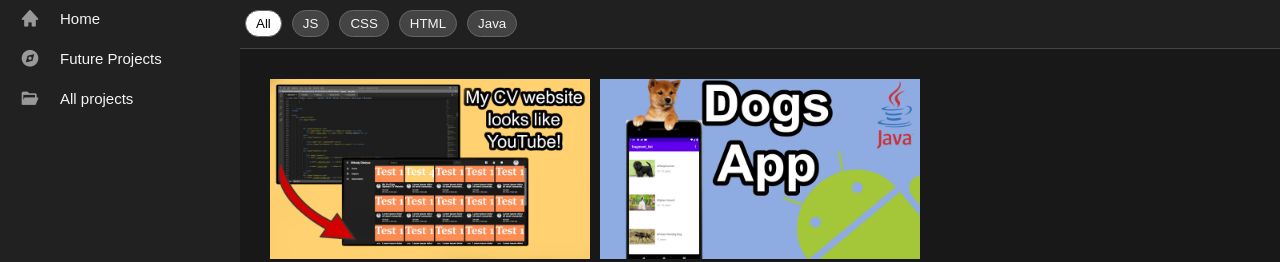
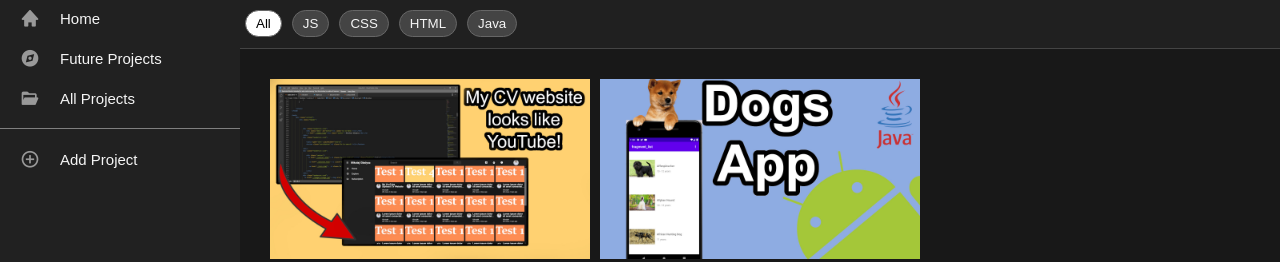
Before and after one commit to MikolajGladysz/Cv-website, an Eleventy site: page src/index.njk in a window 1280 px wide. Shown: the part 52-314 px from the top of the page. Built offline with nearby package versions, Linux system fonts and the light colour scheme; Eleventy itself is replaced by a stand-in of ours; files that its build step writes are made by us from their sources.

Commit message:
Added "add project" button to sidebar

```diff
--- a/src/_includes/sidebar.njk
+++ b/src/_includes/sidebar.njk
@@ -14,9 +14,15 @@
 
                 </li>
 
+                <li class="line">
+                    <a href="/allProjects">
+                        <button class="sideBtn"><span class='bx bxs-folder-open'></span>All Projects</button>
+                    </a>
+
+                </li>
                 <li>
-                    <a href="/allProjects">
-                        <button class="sideBtn"><span class='bx bxs-folder-open'></span>All projects</button>
+                    <a href="/admin">
+                        <button class="sideBtn"><span class='bx bx-plus-circle'></span>Add Project</button>
                     </a>
 
                 </li>
```
Also changed, not shown: public/aboutme/index.html, public/allProjects/index.html, public/contact/index.html, public/future/index.html, public/index.html, public/info/index.html, public/videos/2021-06-29-cv-website/index.html, public/videos/2021-06-30-dogs-app/index.html.
